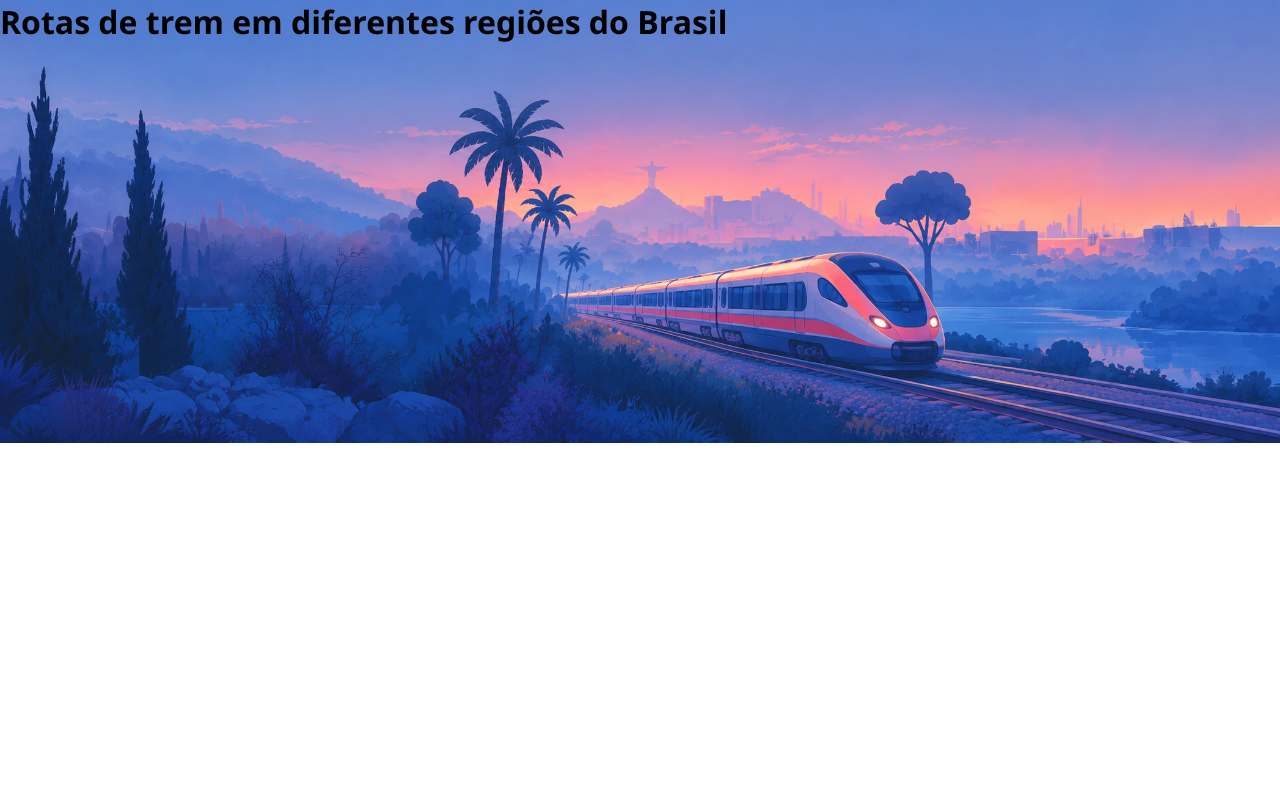
After one commit to danilorachadel-j/SA_primeiraetapa, a PHP site: page /PUBLIC/rotas.php in a window 1280 px wide. The commit adds this page. Run offline with PHP 8.4, Linux system fonts and the light colour scheme.

Commit message:
add- continuando com a tela de rotas

```diff
--- /dev/null
+++ b/PUBLIC/rotas.php
@@ -0,0 +1,24 @@
+<html lang="en">
+<head>
+    <meta charset="UTF-8">
+    <meta name="viewport" content="width=device-width, initial-scale=1.0">
+    <title>Rotas</title>
+    <link rel="stylesheet" href="../assets/style/style.css">
+</head>
+<body>
+
+    <div class="rotas">
+
+        <div class="titulo-rotas">
+            <h1>Rotas de trem em diferentes regiões do Brasil</h1>
+        </div>
+        <div class="rota-rj">
+
+        </div>
+        <div class="rota-df">
+
+        </div>
+    </div>
+
+</body>
+</html>
--- a/assets/style/style.css
+++ b/assets/style/style.css
@@ -294,7 +294,11 @@
     justify-content: center;
     margin: 0;
 }
-
+.titulo-rotas{
+    background-image: url(../img/tren-rotas1.png);
+    padding-bottom: 400px;
+    background-size: cover;
+}
 .card-cadastro {
     background: #000000;
     padding: 45px;
```
Also changed, not shown: assets/img/tren-rotas1.png (added).
